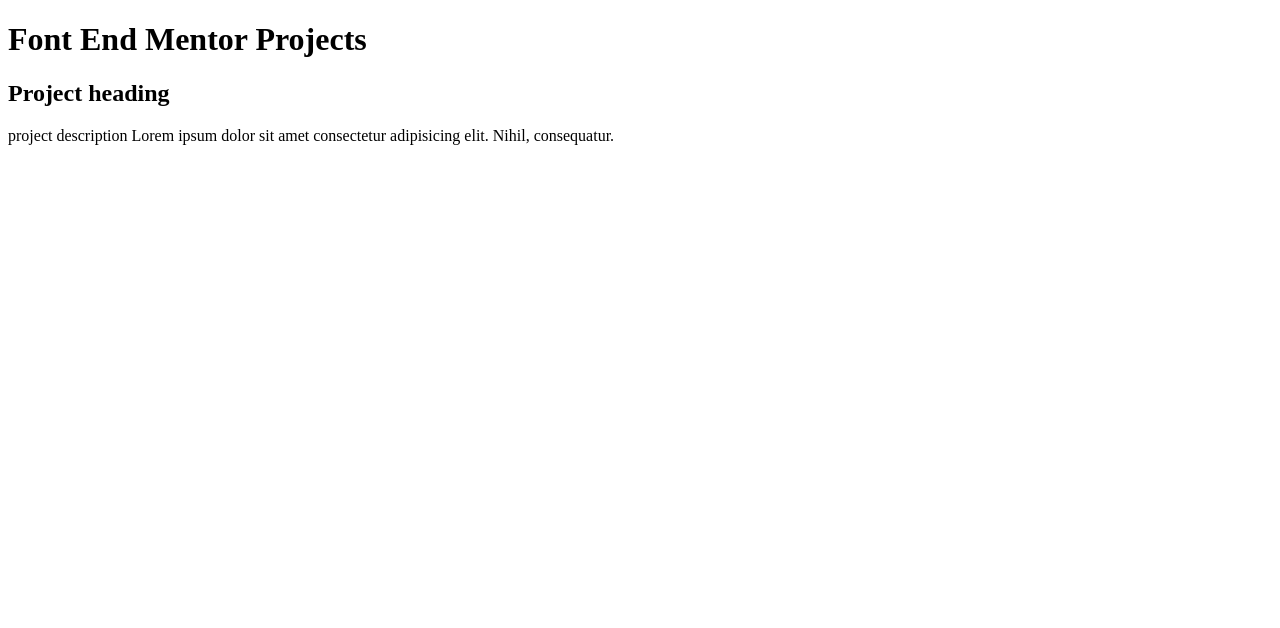
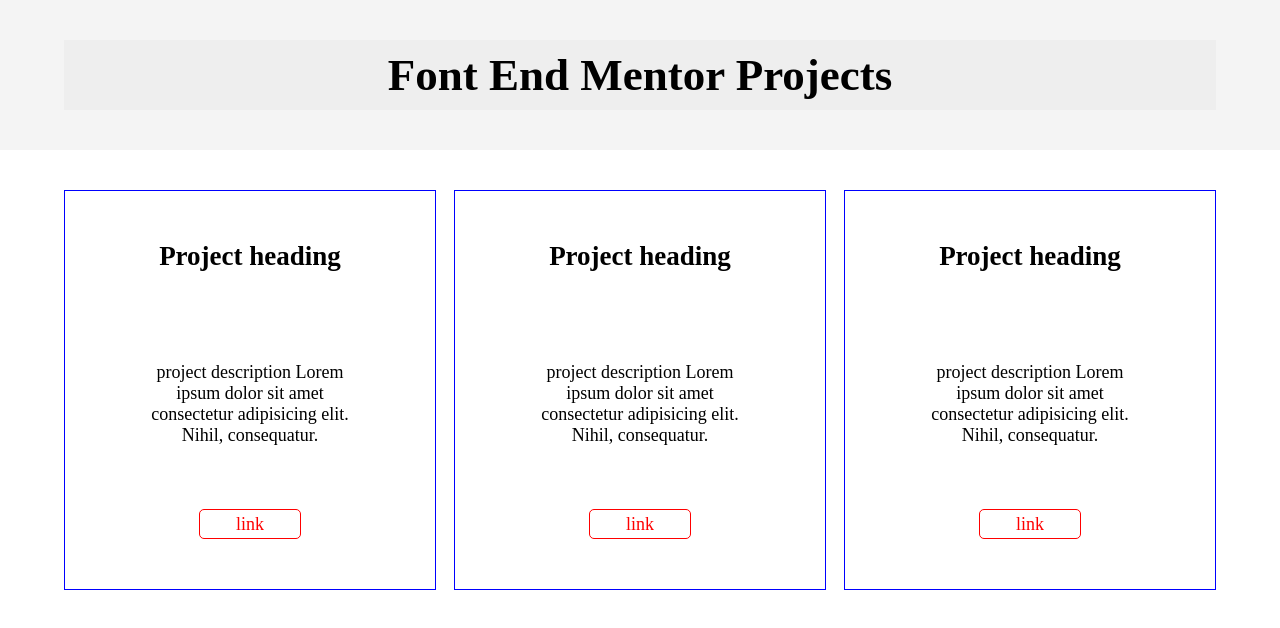
Before and after one commit to ShakexSempe/front-end-mentor-links, a plain HTML site: page index.html in a window 1280 px wide. Drawn offline with Linux system fonts and the light colour scheme.

Commit message:
display grid

```diff
--- a/index.html
+++ b/index.html
@@ -20,7 +20,21 @@
                     Project heading
                 </h2>
                 <p>project description Lorem ipsum dolor sit amet consectetur adipisicing elit. Nihil, consequatur.</p>
-                <a href="#" target="_blank"></a>
+                <a href="#" target="_blank">link</a>
+            </div>
+            <div class="project-item">
+                <h2>
+                    Project heading
+                </h2>
+                <p>project description Lorem ipsum dolor sit amet consectetur adipisicing elit. Nihil, consequatur.</p>
+                <a href="#" target="_blank">link</a>
+            </div>
+            <div class="project-item">
+                <h2>
+                    Project heading
+                </h2>
+                <p>project description Lorem ipsum dolor sit amet consectetur adipisicing elit. Nihil, consequatur.</p>
+                <a href="#" target="_blank">link</a>
             </div>
         </div>
     </main>
--- a/style.scss
+++ b/style.scss
@@ -0,0 +1,72 @@
+*{
+    margin: 0;
+    padding: 0;
+    box-sizing: border-box;
+    font-size: 18px;
+}
+
+body {
+    width: 100vw;
+    header {
+        width: 100%;
+        background-color: #f4f4f4;
+        padding: 5vh 5vw;
+
+        h1 {
+            text-align: center;
+            font-size: 2.5em;
+            background-color: #eee;
+            padding: .2em;
+            width: 100%;
+            @media(max-width: 768px) {
+                font-size: 2em;
+            }
+        }
+    }
+
+    #main {
+        margin: 5vh 5vw;
+
+        .projects-grid {
+            border: none;
+            outline: none;
+            display: grid;
+            gap: 1em;
+            grid-template-columns: 1fr 1fr 1fr;
+            @media (max-width: 768px){
+                grid-template-columns: 1fr 1fr;
+            }
+            @media (max-width: 500px){
+                grid-template-columns: 1fr;
+            }
+
+            .project-item {
+                border: 1px solid blue;
+                padding: 1em .5em;
+                display: flex;
+                flex-direction: column;
+                justify-content: space-around;
+                align-items: center;
+                height: 50vh;
+
+                h2 {
+                    margin-bottom: 1em;
+                    font-size: 1.5em;
+                }
+
+                p {
+                    margin: 0 5vw;
+                    text-align: center;
+                }
+
+                a {
+                    text-decoration: none;
+                    color: red;
+                    border: 1px solid red;
+                    padding: .2em 2em;
+                    border-radius: 5px;
+                }
+            }
+        }
+    }
+}
```
Also changed, not shown: css/style.css.
